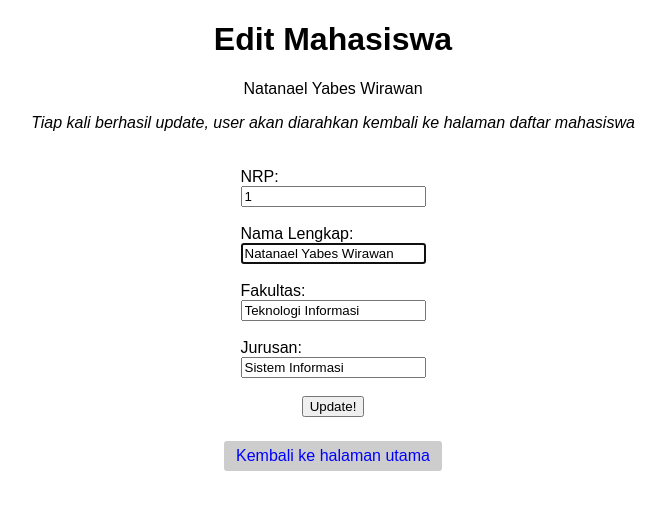
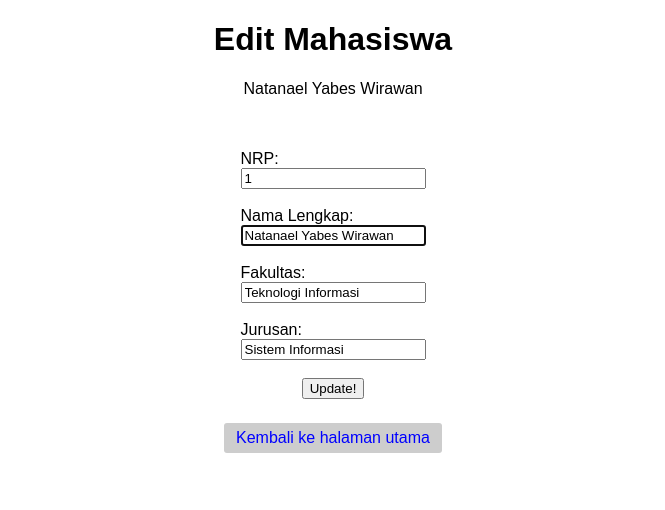
Before and after one commit to yabesWirawan/simpleCRUD, a PHP site: page /edit.php?id=1 in a window 1280 px wide. Shown: the top 510 px of the page, without its empty margins (307-972 px from the left). Run offline with PHP 8.4, Linux system fonts and the light colour scheme; data comes from the database, SQL or seed files in the repository.

Commit message:
Update edit.php

```diff
--- a/edit.php
+++ b/edit.php
@@ -1,12 +1,10 @@
 <?php
-// Security prevention
 $id = $_GET['id'];
 if (!isset($id)) {
     header('Location: error.php');
     die();
 }
 
-// Include query yang ingin ditampilkan pada halaman ini
 include('Query/select_detail_mahasiswa.php');
 ?>
 <!DOCTYPE html>
@@ -19,16 +17,13 @@ include('Query/select_detail_mahasiswa.php');
 <body>
     <center><h1>Edit Mahasiswa</h1></center>
 
-    <!-- Display nama mahasiswa yang ingin diedit -->
+    <!-- Menampilkan nama mahasiswa yang ingin diedit -->
     <center>
         <p>
             <?php echo $mahasiswa->array[0]['nama']; ?>
         </p>
     </center>
 
-    <center>
-        <i>Tiap kali berhasil update, user akan diarahkan kembali ke halaman daftar mahasiswa</i>
-    </center>
     <br>
     <br>
 
```
